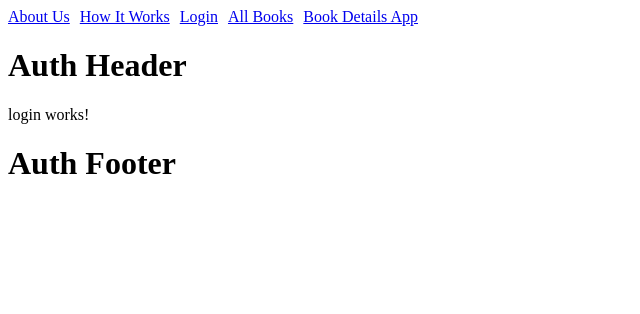
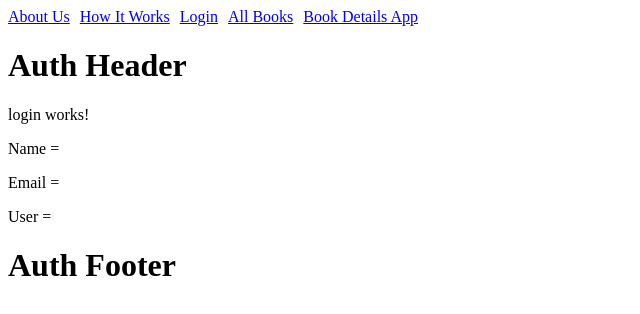
Before and after one commit to SaranyaRagupathi/book-store, an Angular app in the folder bookStoreApp/: page /auth/login in a window 1280 px wide. Shown: the top 314 px of the page, without its empty margins (0-640 px from the left). Built offline with nearby package versions, Linux system fonts and the light colour scheme.

Commit message:
Pass the QueryParams from the HTML Template

```diff
--- a/bookStoreApp/src/app/app.component.html
+++ b/bookStoreApp/src/app/app.component.html
@@ -1,7 +1,7 @@
 <div>
     <a routerLink="/about-us">About Us</a>
     <a routerLink="/how-it-works">How It Works</a>
-    <a routerLink="/auth/login">Login</a>
+    <a routerLink="/auth/login"[queryParams]="{name:'saran',email:email}">Login</a>
     <a routerLink="/public/all-books">All Books</a>
     <a [routerLink]="['/public/book-details','1','author','11']">Book Details App</a>
 </div>
--- a/bookStoreApp/src/app/app.component.ts
+++ b/bookStoreApp/src/app/app.component.ts
@@ -6,5 +6,6 @@ import { Component } from '@angular/core';
   styleUrls: ['./app.component.scss']
 })
 export class AppComponent {
+  public email = 'sample@gmail.com';
   title = 'bookStoreApp';
 }
--- a/bookStoreApp/src/app/auth/components/login/login.component.html
+++ b/bookStoreApp/src/app/auth/components/login/login.component.html
@@ -1 +1,4 @@
 <p>login works!</p>
+<p>Name ={{name}}</p>
+<p>Email ={{email}}</p>
+<p>User ={{user}}</p>
--- a/bookStoreApp/src/app/auth/components/login/login.component.ts
+++ b/bookStoreApp/src/app/auth/components/login/login.component.ts
@@ -1,4 +1,5 @@
 import { Component, OnInit } from '@angular/core';
+import { ActivatedRoute } from '@angular/router';
 
 @Component({
   selector: 'app-login',
@@ -6,10 +7,18 @@ import { Component, OnInit } from '@angular/core';
   styleUrls: ['./login.component.scss']
 })
 export class LoginComponent implements OnInit {
-
-  constructor() { }
+  public name:string='';
+  public email:string='';
+  public user:string='';
+  constructor(private route:ActivatedRoute) { }
 
   ngOnInit(): void {
+    this.route.queryParams.subscribe(queryParam =>{
+      this.name = queryParam['name'];
+      this.email = queryParam['email'];
+      this.user = queryParam['user'];
+      console.log(queryParam);
+    });
   }
 
 }
--- a/bookStoreApp/src/app/public/components/book-details/book-details.component.html
+++ b/bookStoreApp/src/app/public/components/book-details/book-details.component.html
@@ -1,3 +1,4 @@
 <p>book-details works!</p>
 <p>Id = {{id}}</p>
 <p>AuthorId = {{authorId}}</p>
+<p>Name={{name}}</p>
--- a/bookStoreApp/src/app/public/components/book-details/book-details.component.ts
+++ b/bookStoreApp/src/app/public/components/book-details/book-details.component.ts
@@ -8,14 +8,19 @@ import { ActivatedRoute } from '@angular/router';
 export class BookDetailsComponent implements OnInit {
   public id:number=0;
   public authorId:number=0;
+  public name:string = '';
   constructor(private route:ActivatedRoute) { }
 
   ngOnInit(): void {
-
     this.route.params.subscribe(param =>{
       this.id = param['id'];
       this.authorId = param['authorId'];
     });
+
+    this.route.queryParams.subscribe(queryParam =>{
+      this.name = queryParam['name'];
+      console.log(queryParam);
+    });
   }
 
 }
--- a/bookStoreApp/src/app/public/public.component.ts
+++ b/bookStoreApp/src/app/public/public.component.ts
@@ -1,4 +1,5 @@
 import { Component, OnInit } from '@angular/core';
+import { ActivatedRoute } from '@angular/router';
 
 @Component({
   selector: 'app-public',
@@ -8,9 +9,12 @@ import { Component, OnInit } from '@angular/core';
 export class PublicComponent implements OnInit {
  bookId:number=10;
  authorId:number=100;
-  constructor() { }
+  constructor(private route:ActivatedRoute) { }
 
   ngOnInit(): void {
+    this.route.firstChild?.params.subscribe(param => {
+      console.log(param);
+    });
   }
 
 }
--- a/bookStoreApp/src/app/user/components/delete-book/delete-book.component.html
+++ b/bookStoreApp/src/app/user/components/delete-book/delete-book.component.html
@@ -1 +1,2 @@
 <p>delete-book works!</p>
+<p>UserId = {{userId}}</p>
--- a/bookStoreApp/src/app/user/components/delete-book/delete-book.component.ts
+++ b/bookStoreApp/src/app/user/components/delete-book/delete-book.component.ts
@@ -1,4 +1,5 @@
 import { Component, OnInit } from '@angular/core';
+import { ActivatedRoute } from '@angular/router';
 
 @Component({
   selector: 'app-delete-book',
@@ -6,10 +7,14 @@ import { Component, OnInit } from '@angular/core';
   styleUrls: ['./delete-book.component.scss']
 })
 export class DeleteBookComponent implements OnInit {
-
-  constructor() { }
+  userId:string='';
+  constructor(private route:ActivatedRoute) { }
 
   ngOnInit(): void {
+    this.route.parent?.params.subscribe(param =>{
+      console.log(param);
+      this.userId = param['userId'];
+    });
   }
 
 }
--- a/bookStoreApp/src/app/user/user-routing.module.ts
+++ b/bookStoreApp/src/app/user/user-routing.module.ts
@@ -6,7 +6,7 @@ import { UserComponent } from './user.component';
 
 const routes: Routes = [
   {
-    path: 'user/:id', component: UserComponent, children: [
+    path: 'user/:userId', component: UserComponent, children: [
       { path: 'add-book', component: AddBookComponent },
       { path: 'delete-book', component: DeleteBookComponent }
     ]
```
